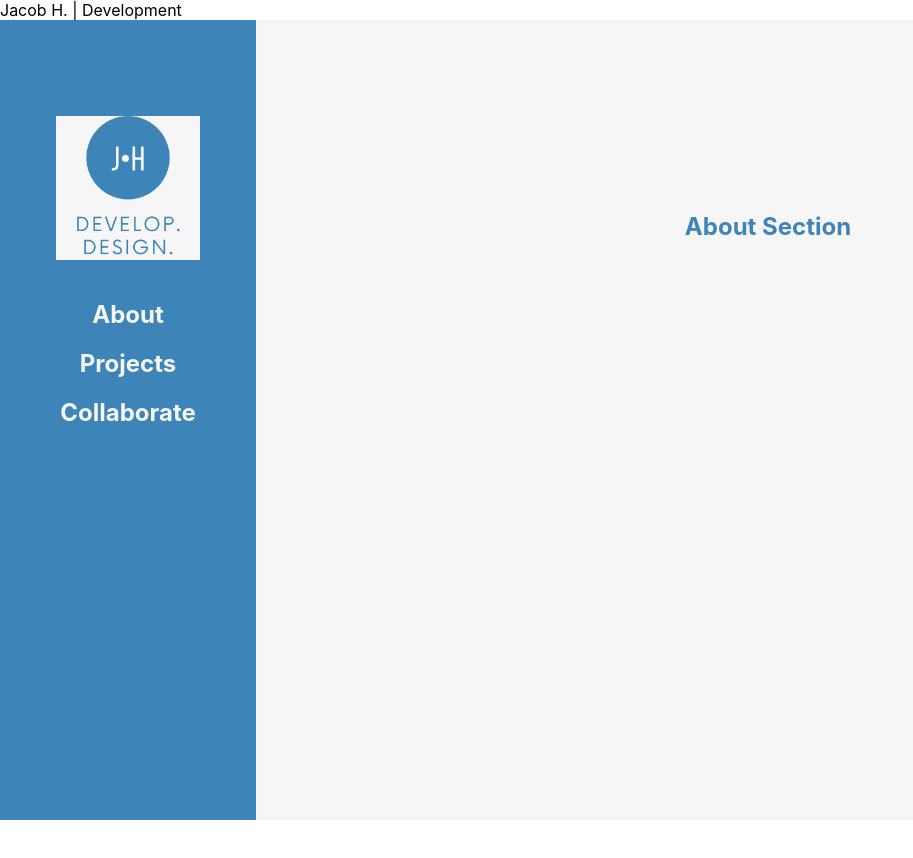
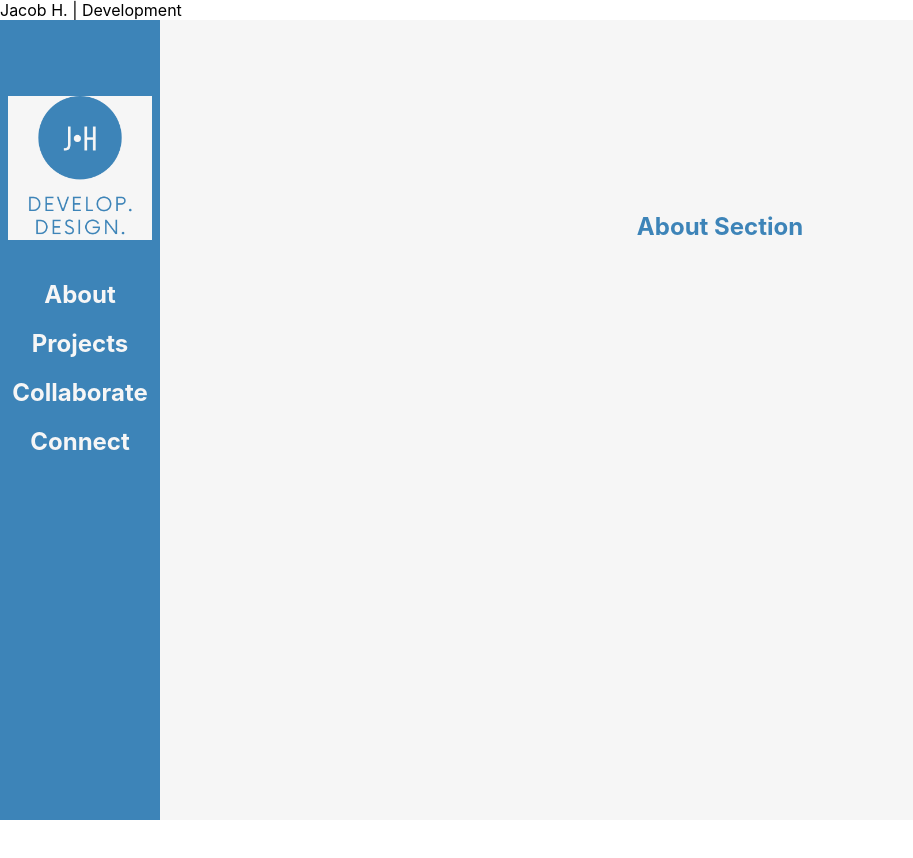
Before and after one commit to jackthelab/portfolio-frontend, a React (Create React App) app: page / in a window 1280 px wide. Shown: the top 858 px of the page, without its empty margins (0-913 px from the left). After the commit the page ends 820 px from the top, so only its background shows below. Built offline with nearby package versions, Linux system fonts and the light colour scheme.

Commit message:
Added connect section and fixed problem with page extending.

```diff
--- /dev/null
+++ b/src/containers/main/connect.js
@@ -0,0 +1,15 @@
+const ConnectSection = () => {
+
+    return (
+
+        <div id="connect" className="dark-bg">
+
+            <h2>Connection Station</h2>
+
+        </div>
+
+    );
+
+}
+
+export default ConnectSection;
--- a/src/containers/main/main.css
+++ b/src/containers/main/main.css
@@ -3,12 +3,12 @@
     display: inline-block;
     position: absolute;
     z-index: -1;
-    left: 20%;
+    left: 10rem;
     background-color: #f6f6f6;
     /* color: #010867; */
     color: #3d84b8;
     /* background-color: #f0ebcc; */
-    width: 80%;
+    width: calc(100% - 10rem);
     height: 100%;
     overflow: auto;
 }
@@ -22,6 +22,11 @@
     height: 50rem;
     margin: 0 2rem;
     padding: 10rem 5rem;
+}
+
+#main #connect {
+    height: 5rem;
+    padding: 2rem;
 }
 
 #main .light-bg {
@@ -60,4 +65,8 @@
         overflow: auto;
     }
 
+    #main div {
+        margin: 0;
+    }
+
 }
--- a/src/containers/main/main.js
+++ b/src/containers/main/main.js
@@ -4,6 +4,7 @@ import './main.css';
 import AboutSection from './about';
 import ProjectsSection from './projects';
 import CollaborationsSection from './collaborations'
+import ConnectSection from './connect';
 
 const Main = () => {
 
@@ -16,6 +17,8 @@ const Main = () => {
 
             <CollaborationsSection />
 
+            <ConnectSection />
+
         </section>
     );
 
--- a/src/containers/navbar/navbar.css
+++ b/src/containers/navbar/navbar.css
@@ -6,7 +6,7 @@
     color: #f6f6f6;
     background-color: #3d84b8;
     /* color: #f0ebcc; */
-    width: 20%;
+    width: 10rem;
     height: 100%;
     margin: 0px;
 
@@ -18,7 +18,7 @@
 }
 
 #nav-bar .nav {
-    position: relative;
+    position: fixed;
     top: 10%;
     height: 50rem;
 }
@@ -92,3 +92,19 @@
     }
 
 }
+
+@media (max-width: 600px) {
+
+    #nav-bar h2 {
+        font-size: large;
+        top: auto;
+    }
+
+    .nav-option:hover {
+        border-right: solid 7.5px #f6f6f6;
+        border-left: solid 7.5px #f6f6f6;
+        padding-right: 2.5px;
+        padding-left: 2.5px;
+    }
+
+}
--- a/src/containers/navbar/navbar.js
+++ b/src/containers/navbar/navbar.js
@@ -12,6 +12,7 @@ const NavBar = () => {
                     <h2 className="nav-option"><a href="#about">About</a></h2>
                     <h2 className="nav-option"><a href="#projects">Projects</a></h2>
                     <h2 className="nav-option"><a href="#collaborate">Collaborate</a></h2>
+                    <h2 className="nav-option"><a href="#connect">Connect</a></h2>
                 </div>
             </div>
         </section>
```
